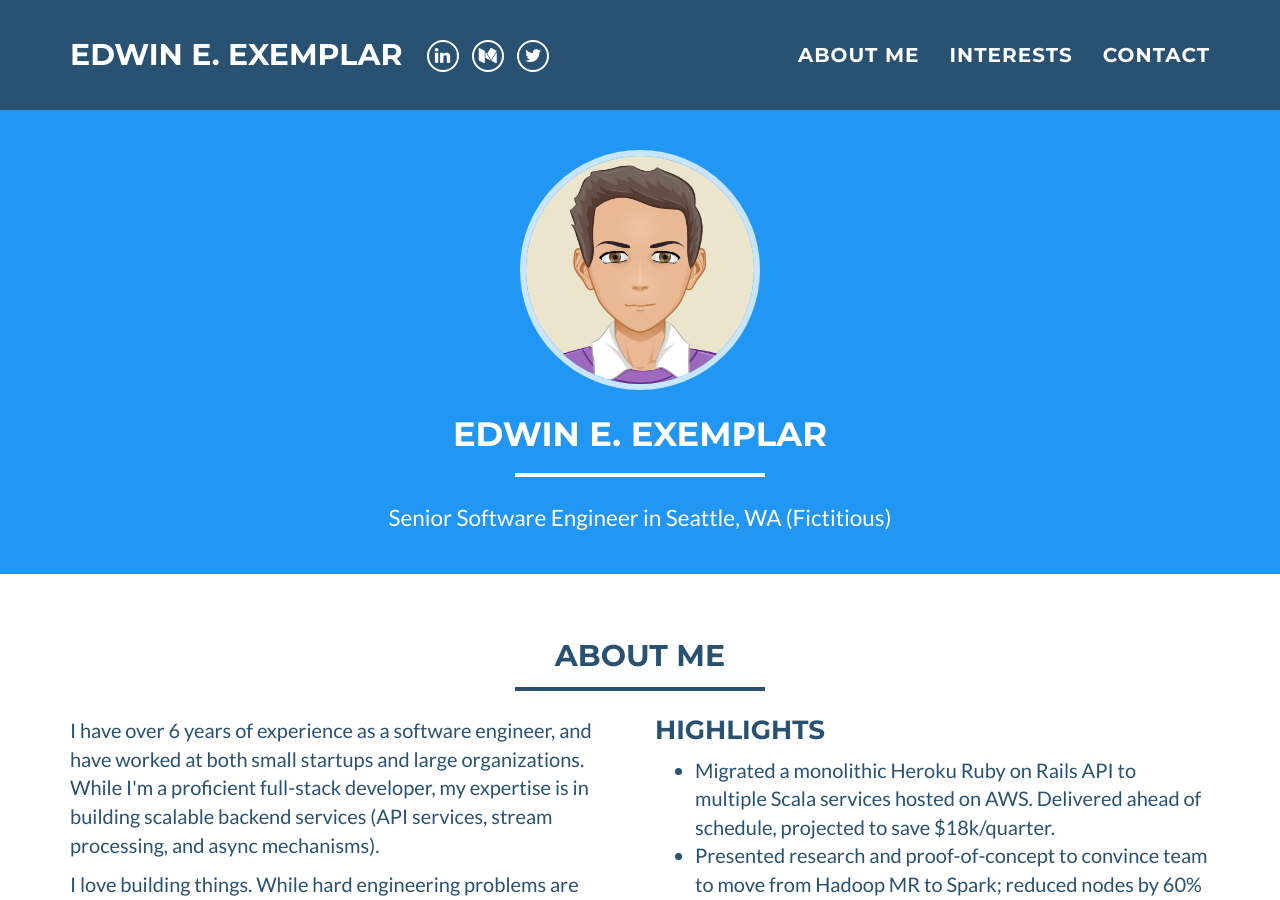
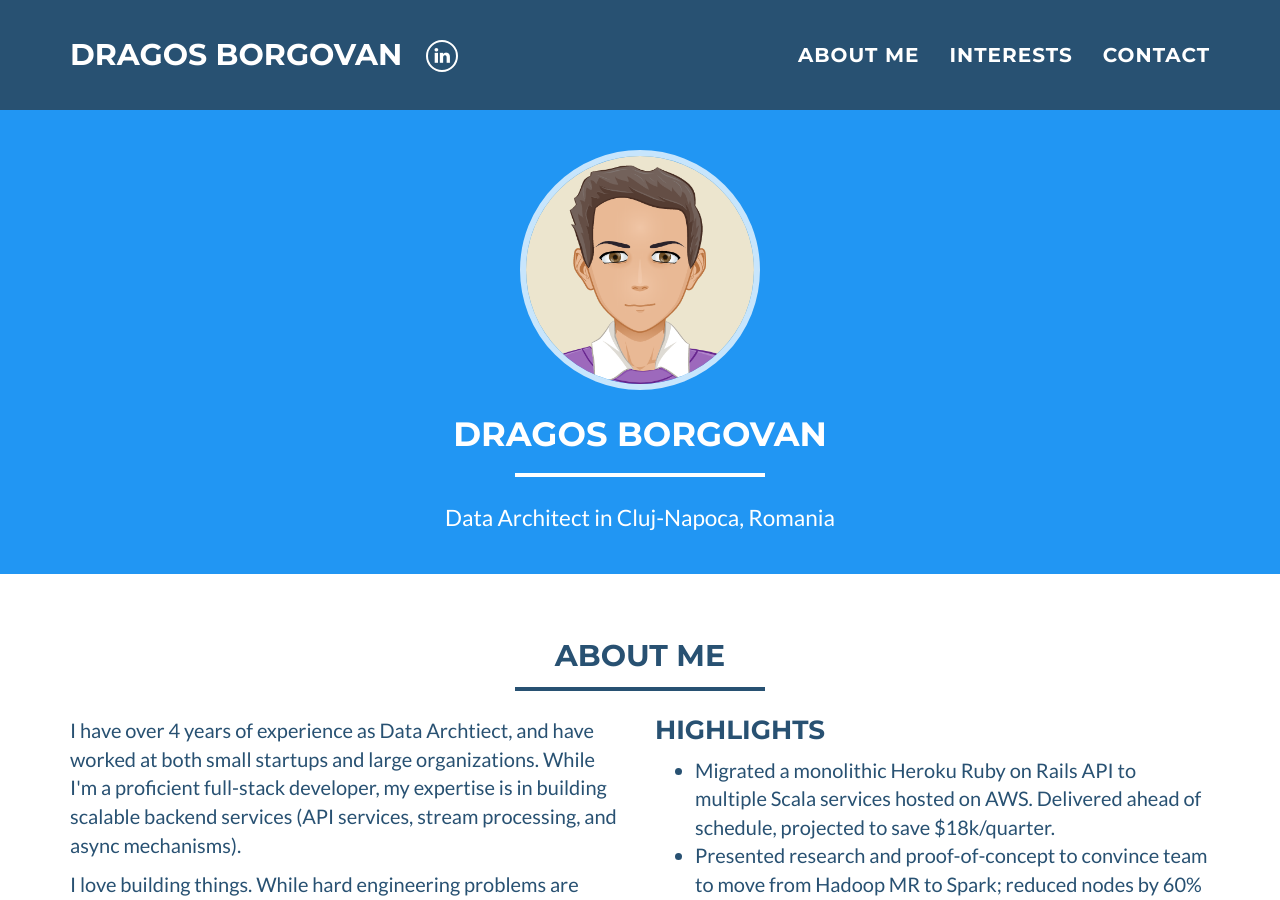
Before and after one commit to borgovand/borgovand.github.io, a Jekyll site: the page built from index.html, in a window 1280 px wide and 900 px high. Built offline with Jekyll 4.4.1, drawn with Linux system fonts in a browser that asks for light colours; some of the changed text lies outside the part shown.

Commit message:
Added Personal Details

```diff
--- a/_config.yml
+++ b/_config.yml
@@ -1,9 +1,9 @@
 # Site settings
-name: Edwin E. Exemplar
-email: edwin+contactme@someemail.com
+name: Dragos Borgovan
+email: borgo_dragos@yahoo.com
 #canonical_url: https://edwinexemplar.com
-keywords: "Software Engineer, Python, Ruby, Machine Learning, Deep Learning, Startups, Agile, Pair Programming"
-skills: "Senior Software Engineer in Seattle, WA (Fictitious)"
+keywords: "Data Architect"
+skills: "Data Architect in Cluj-Napoca, Romania"
 baseurl:
 
 # Social networks usernames (many more available: google-plus, flickr, dribbble, pinterest, instagram, tumblr, linkedin, etc.)
@@ -11,10 +11,7 @@ baseurl:
 social:
   - title: linkedin
     url: https://www.linkedin.com/in/cgroom/
-  - title: medium
-    url: https://medium.com/@cgroom
-  - title: twitter
-    url: https://twitter.com/chuck_groom
+
 
 # Google webmaster tools
 google_verify:
--- a/_includes/about_me.html
+++ b/_includes/about_me.html
@@ -9,7 +9,7 @@
     <div class="row">
 	    <div class="col-sm-6">
     		<p>
-            I have over 6 years of experience as a software engineer, and have worked
+            I have over 4 years of experience as Data Archtiect, and have worked
             at both small startups and large organizations. While I'm a proficient full-stack
             developer, my expertise is in building scalable backend services (API services, stream processing,
             and async mechanisms).
```
